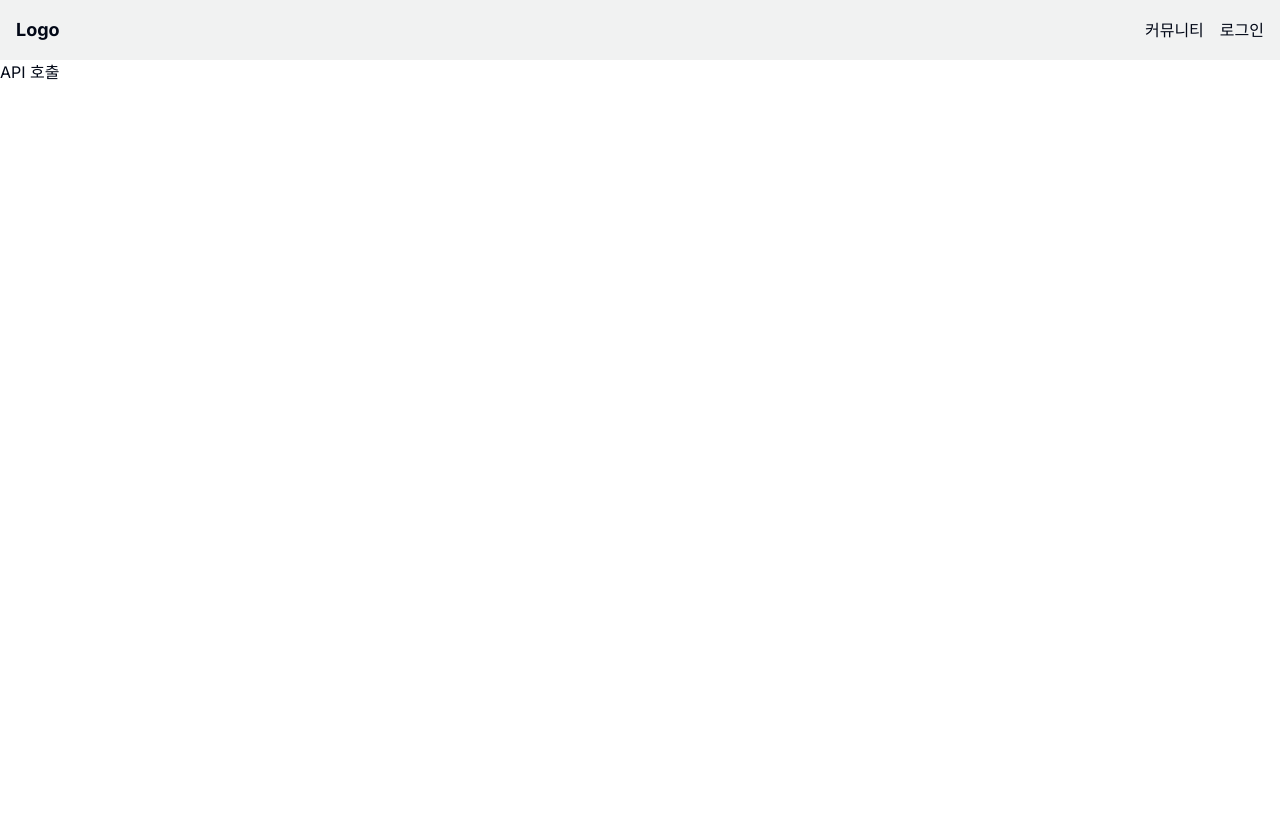
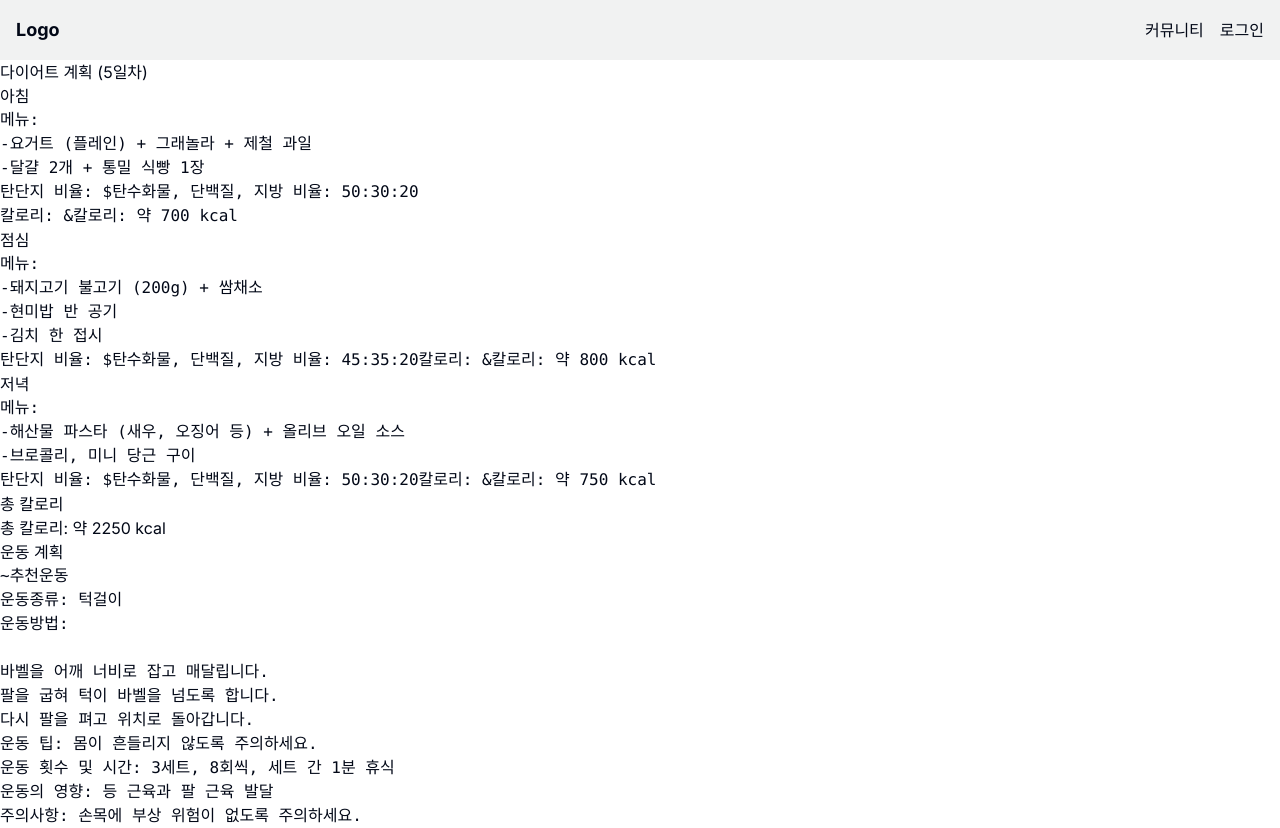
Before and after one commit to B-09-NBC-Final/Health-Protect-Me, a Next.js app: page /info-detail in a window 1280 px wide. Before the commit the page ends 800 px from the top, so only its background shows below. Built offline with nearby package versions, Linux system fonts and the light colour scheme; no server answers.

Commit message:
update: supabase link

```diff
--- a/src/app/(main)/info-detail/page.tsx
+++ b/src/app/(main)/info-detail/page.tsx
@@ -1,143 +1,148 @@
 'use client'
 import React, { useState } from 'react';
+import { createClient } from '@/supabase/client';
 
 const InforDetailPage = () => {
-  const [dayData, setDayData] = useState(null);
-  const [error, setError] = useState(null);
+  // const supabase = createClient();
+  // const { data: information, error } = await supabase
+  //   .from('information')
+  //   .select('result_diet')
 
-  const handleClickAPICall = async () => {
-    try {
-      const response = await fetch("/api/gpt");
-      if (!response.ok) {
-        throw new Error('API 요청에 실패했습니다.');
-      }
-      const content = await response.json();
-      console.log("content", content);
-      return content.data; // API 응답 데이터가 content.data에 있다고 가정
-    } catch (error) {
-      console.error("API 호출 중 오류 발생:", error);
-      setError(error.message);
-    }
+
+  // const { data: information, error } = await supabase
+  //   .from('information')
+  //   .select('result_exercise')
+
+
+  const result_diet = `@5일차
+#아침:
+#?메뉴:
+#-요거트 (플레인) + 그래놀라 + 제철 과일
+#-달걀 2개 + 통밀 식빵 1장
+#$탄수화물, 단백질, 지방 비율: 50:30:20
+#&칼로리: 약 700 kcal
+^점심:
+^?메뉴:
+^-돼지고기 불고기 (200g) + 쌈채소
+^-현미밥 반 공기
+^-김치 한 접시
+^$탄수화물, 단백질, 지방 비율: 45:35:20
+^&칼로리: 약 800 kcal
+!저녁:
+!?메뉴:
+!-해산물 파스타 (새우, 오징어 등) + 올리브 오일 소스
+!-브로콜리, 미니 당근 구이
+!$탄수화물, 단백질, 지방 비율: 50:30:20
+!&칼로리: 약 750 kcal
+*총 칼로리: 약 2250 kcal`;
+
+  const result_exercise = `~추천운동
+운동종류: 턱걸이
+운동방법:
+
+바벨을 어깨 너비로 잡고 매달립니다.
+팔을 굽혀 턱이 바벨을 넘도록 합니다.
+다시 팔을 펴고 위치로 돌아갑니다.
+운동 팁: 몸이 흔들리지 않도록 주의하세요.
+운동 횟수 및 시간: 3세트, 8회씩, 세트 간 1분 휴식
+운동의 영향: 등 근육과 팔 근육 발달
+주의사항: 손목에 부상 위험이 없도록 주의하세요.`;
+
+  const parseDiet = (dietString) => {
+    const sections = dietString.split('\n');
+    const diet = {
+      day: '',
+      breakfast: { menu: '', ratio: '', calories: '' },
+      lunch: { menu: '', ratio: '', calories: '' },
+      dinner: { menu: '', ratio: '', calories: '' },
+      totalCalories: ''
     };
 
-  const fetchData = async () => {
-    const content = await handleClickAPICall();
-    if (content) {
-      const daysData = content.split('\n@');
-      const firstDayData = daysData[0]; // 첫 번째 일차 데이터만 가져옴
-      console.log("일주일치 데이터:", daysData);
-      console.log("첫날 데이터:", firstDayData);
-      if (!firstDayData) {
-        console.error("firstDayData가 정의되지 않았습니다.");
-        setError("첫 번째 일차 데이터가 없습니다.");
-        return;
-      }
+    let currentMeal = null;
 
-      const [mealsData, exerciseData] = firstDayData.split('~추천운동');
-      console.log("식단 데이터:", mealsData);
-      console.log("운동데이터:", exerciseData);
-      const mealDetails = parseMeals(mealsData.trim());
+    sections.forEach((line) => {
+      if (line.startsWith('@')) diet.day = line.substring(1).trim();
+      else if (line.startsWith('#')) {
+        currentMeal = diet.breakfast;
+        if (line.startsWith('#?메뉴:')) currentMeal.menu += line.substring(7).trim() + '\n';
+        else if (line.startsWith('#-')) currentMeal.menu += line.substring(1).trim() + '\n';
+        else if (line.startsWith('#$')) currentMeal.ratio = line.substring(1).trim();
+        else if (line.startsWith('#&')) currentMeal.calories = line.substring(1).trim();
+      } else if (line.startsWith('^')) {
+        currentMeal = diet.lunch;
+        if (line.startsWith('^?메뉴:')) currentMeal.menu += line.substring(7).trim() + '\n';
+        else if (line.startsWith('^-')) currentMeal.menu += line.substring(1).trim() + '\n';
+        else if (line.startsWith('^$')) currentMeal.ratio = line.substring(1).trim();
+        else if (line.startsWith('^&')) currentMeal.calories = line.substring(1).trim();
+      } else if (line.startsWith('!')) {
+        currentMeal = diet.dinner;
+        if (line.startsWith('!?메뉴:')) currentMeal.menu += line.substring(7).trim() + '\n';
+        else if (line.startsWith('!-')) currentMeal.menu += line.substring(1).trim() + '\n';
+        else if (line.startsWith('!$')) currentMeal.ratio = line.substring(1).trim();
+        else if (line.startsWith('!&')) currentMeal.calories = line.substring(1).trim();
+      } else if (line.startsWith('*')) diet.totalCalories = line.substring(1).trim();
+    });
 
-      console.log("식단 디테일:", mealDetails);
-
-      setDayData({
-        meals: mealDetails,
-        exercise: exerciseData.trim()
-      });
-    }
+    return diet;
   };
 
-  const parseMeals = (mealsData) => {
-    const mealDetails = {
-      breakfast: { menu: '', ratio: '', calories: '' },
-      lunch: { menu: '', ratio: '', calories: '' },
-      dinner: { menu: '', ratio: '', calories: '' }
+  const parseExercise = (exerciseString) => {
+    const [beforeTip, afterTip] = exerciseString.split('운동 팁:');
+    return {
+      beforeTip: beforeTip.trim(),
+      afterTip: '운동 팁: ' + afterTip.trim()
+    };
   };
 
-    console.log("mealDetails:", mealDetails);
-
-    const sections = mealsData.split('\n');
-    console.log("섹션:", sections);
-    sections.forEach(section => {
-      if (section.startsWith('#')) {
-        if (section.includes('$')) {
-          const [menu, ratio] = section.split('$');
-          mealDetails.breakfast.menu += menu.replace(/^#[^\w]*|^[^#]/g, '').trim() + '\n';
-          mealDetails.breakfast.ratio += '$' + ratio.trim() + '\n';
-        } else if (section.includes('&')) {
-          const [menu, calories] = section.split('&');
-          mealDetails.breakfast.menu += menu.replace(/^#[^\w]*|^[^#]/g, '').trim() + '\n';
-          mealDetails.breakfast.calories += '&' + calories.trim() + '\n';
-        } else {
-          mealDetails.breakfast.menu += section.replace(/^#[^\w]*|^[^#]/g, '').trim() + '\n';
-        }
-      } else if (section.startsWith('^')) {
-        if (section.includes('$')) {
-          const [menu, ratio] = section.split('$');
-          mealDetails.lunch.menu += menu.replace(/^\^[^\w]*|^[^\^]/g, '').trim() + '\n';
-          mealDetails.lunch.ratio += '$' + ratio.trim() + '\n';
-        } else if (section.includes('&')) {
-          const [menu, calories] = section.split('&');
-          mealDetails.lunch.menu += menu.replace(/^\^[^\w]*|^[^\^]/g, '').trim() + '\n';
-          mealDetails.lunch.calories += '&' + calories.trim() + '\n';
-        } else {
-          mealDetails.lunch.menu += section.replace(/^\^[^\w]*|^[^\^]/g, '').trim() + '\n';
-        }
-      } else if (section.startsWith('!')) {
-        if (section.includes('$')) {
-          const [menu, ratio] = section.split('$');
-          mealDetails.dinner.menu += menu.replace(/^![^\w]*|^[^!]/g, '').trim() + '\n';
-          mealDetails.dinner.ratio += '$' + ratio.trim() + '\n';
-        } else if (section.includes('&')) {
-          const [menu, calories] = section.split('&');
-          mealDetails.dinner.menu += menu.replace(/^![^\w]*|^[^!]/g, '').trim() + '\n';
-          mealDetails.dinner.calories += '&' + calories.trim() + '\n';
-        } else {
-          mealDetails.dinner.menu += section.replace(/^![^\w]*|^[^!]/g, '').trim() + '\n';
-        }
-      }
-    });
-
-    return mealDetails;
-  };
+  const diet = parseDiet(result_diet);
+  const exercise = parseExercise(result_exercise);
 
   return (
     <div>
-      <button onClick={fetchData}>API 호출</button>
-      {error && (
-        <div style={{ color: 'red' }}>
-          <p>오류: {error}</p>
-        </div>
-      )}
-      {dayData && (
-        <div>
-          <div>
-            <h2>식단</h2>
+      <section>
+        <h2>다이어트 계획 ({diet.day})</h2>
         <div>
           <h3>아침</h3>
-              <pre>{dayData.meals.breakfast.menu}</pre>
-              <pre>{dayData.meals.breakfast.ratio}</pre>
-              <pre>{dayData.meals.breakfast.calories}</pre>
+          <pre style={{ whiteSpace: 'pre-wrap', wordWrap: 'break-word' }}>
+            메뉴: {diet.breakfast.menu}
+          </pre>
+          <pre style={{ whiteSpace: 'pre-wrap', wordWrap: 'break-word' }}>
+            탄단지 비율: {diet.breakfast.ratio}
+          </pre>
+          <pre style={{ whiteSpace: 'pre-wrap', wordWrap: 'break-word' }}>
+            칼로리: {diet.breakfast.calories}
+          </pre>
         </div>
         <div>
           <h3>점심</h3>
-              <pre>{dayData.meals.lunch.menu}</pre>
-              <pre>{dayData.meals.lunch.ratio}</pre>
-              <pre>{dayData.meals.lunch.calories}</pre>
+          <pre style={{ whiteSpace: 'pre-wrap', wordWrap: 'break-word' }}>
+            메뉴: {diet.lunch.menu}
+            탄단지 비율: {diet.lunch.ratio}
+            칼로리: {diet.lunch.calories}
+          </pre>
         </div>
         <div>
           <h3>저녁</h3>
-              <pre>{dayData.meals.dinner.menu}</pre>
-              <pre>{dayData.meals.dinner.ratio}</pre>
-              <pre>{dayData.meals.dinner.calories}</pre>
-            </div>
+          <pre style={{ whiteSpace: 'pre-wrap', wordWrap: 'break-word' }}>
+            메뉴: {diet.dinner.menu}
+            탄단지 비율: {diet.dinner.ratio}
+            칼로리: {diet.dinner.calories}
+          </pre>
         </div>
         <div>
-            <h2>추천 운동</h2>
-            <pre>{dayData.exercise}</pre>
+          <h3>총 칼로리</h3>
+          <p>{diet.totalCalories}</p>
         </div>
-        </div>
-      )}
+      </section>
+      <section>
+        <h2>운동 계획</h2>
+        <pre style={{ whiteSpace: 'pre-wrap', wordWrap: 'break-word' }}>
+          {exercise.beforeTip}
+        </pre>
+        <pre style={{ whiteSpace: 'pre-wrap', wordWrap: 'break-word' }}>
+          {exercise.afterTip}
+        </pre>
+      </section>
     </div>
   );
 };
```
Lines whose indentation alone changed are shown as unchanged.
